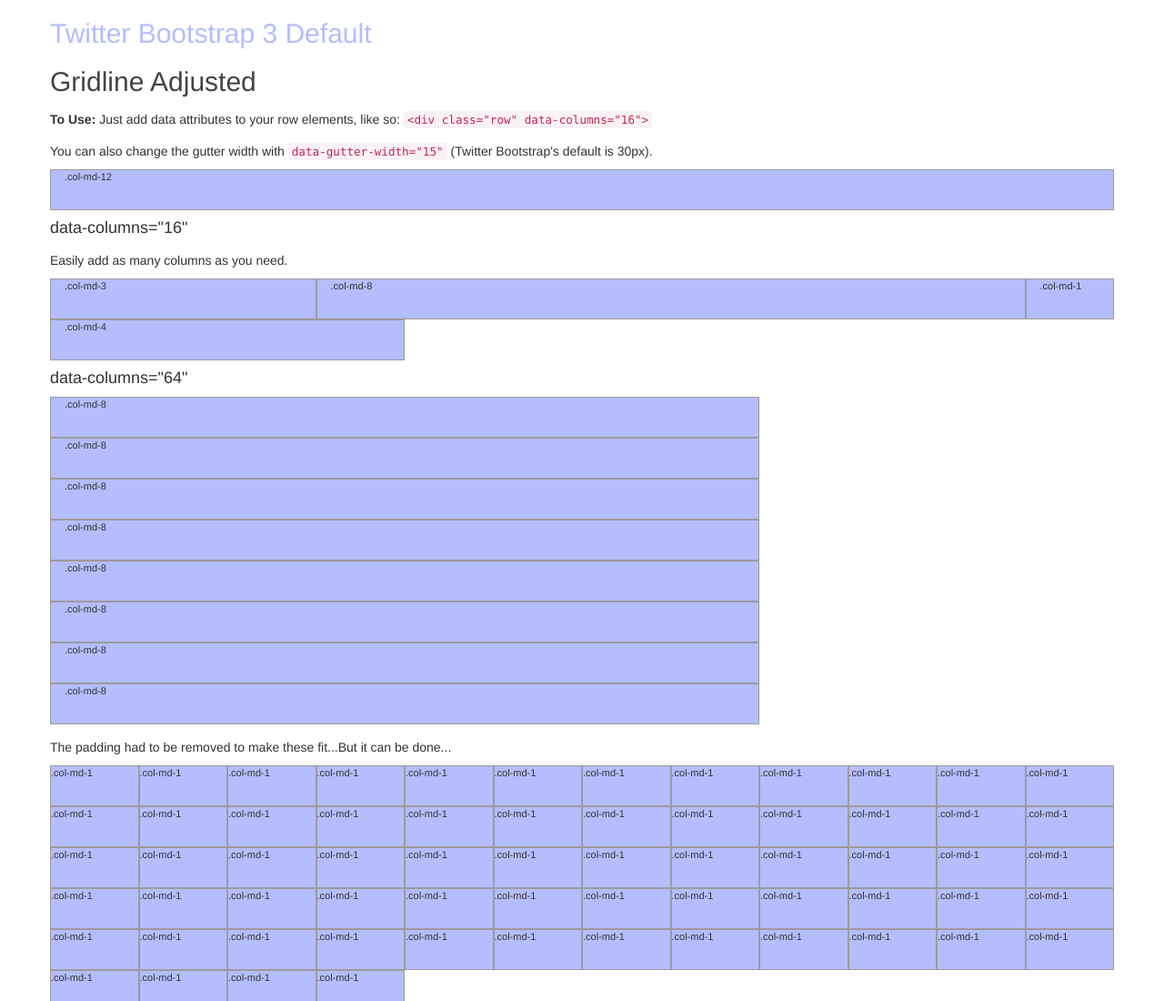
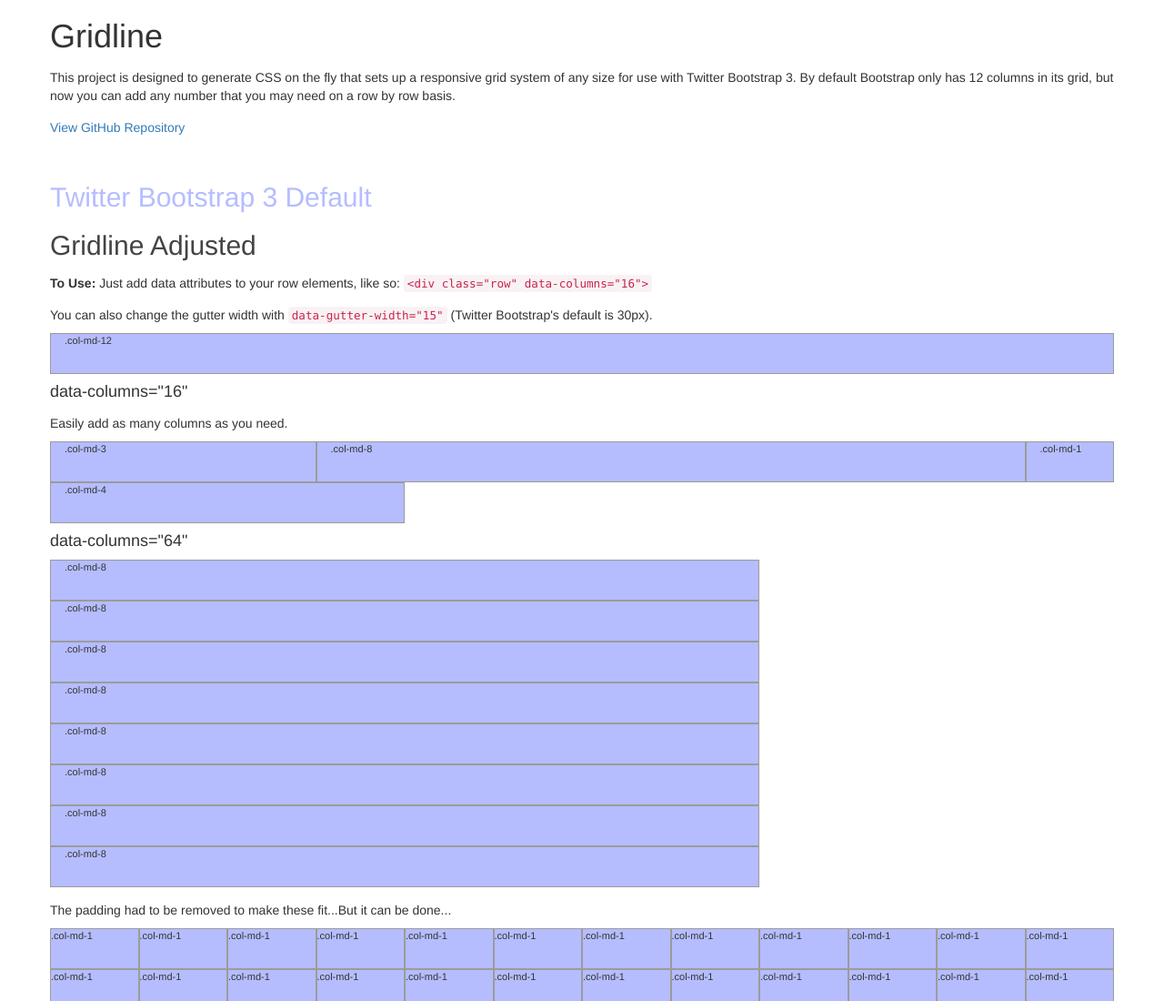
Before and after one commit to tmaiaroto/gridline, a website: page index.html in a window 1280 px wide. Shown: the top 1100 px of the page at 91% size. Drawn offline with nearby package versions, Linux system fonts and the light colour scheme.

Commit message:
info update

```diff
--- a/index.html
+++ b/index.html
@@ -26,6 +26,17 @@
     </head>
     <body>
         <div class="container">
+            <div class="row">
+                <h1>Gridline</h1>
+                <p>
+                    This project is designed to generate CSS on the fly that sets up a responsive grid system of any size for use with Twitter Bootstrap 3. By default Bootstrap only has 12 columns in its grid, but now you can add any number that you may need on a row by row basis.
+                </p>
+                <p>
+                    <a href="https://github.com/tmaiaroto/gridline">View GitHub Repository</a>
+                </p>
+            </div>
+
+            <br />
             <div class="row">
                 <h2 style="color:#b5bdff">Twitter Bootstrap 3 Default</h2>
                 <h2 style="color:#444">Gridline Adjusted</h2>
```
